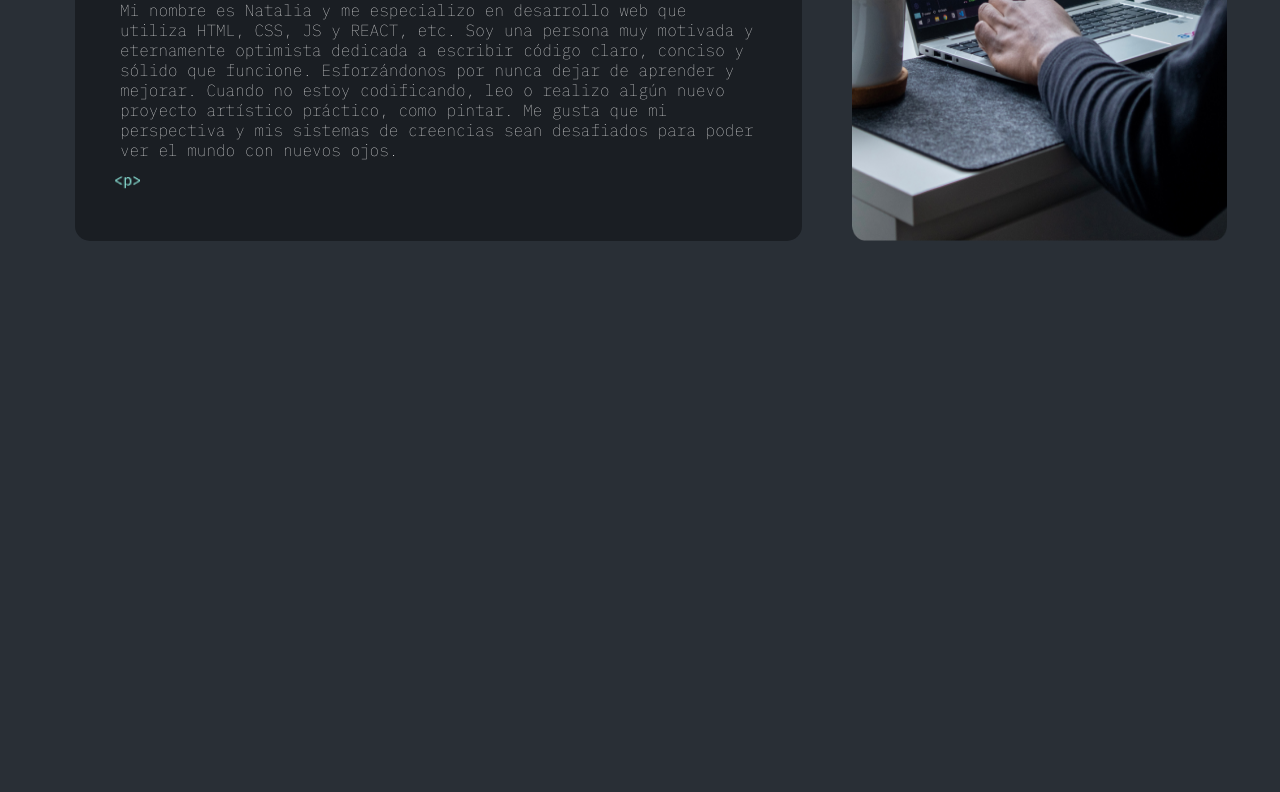
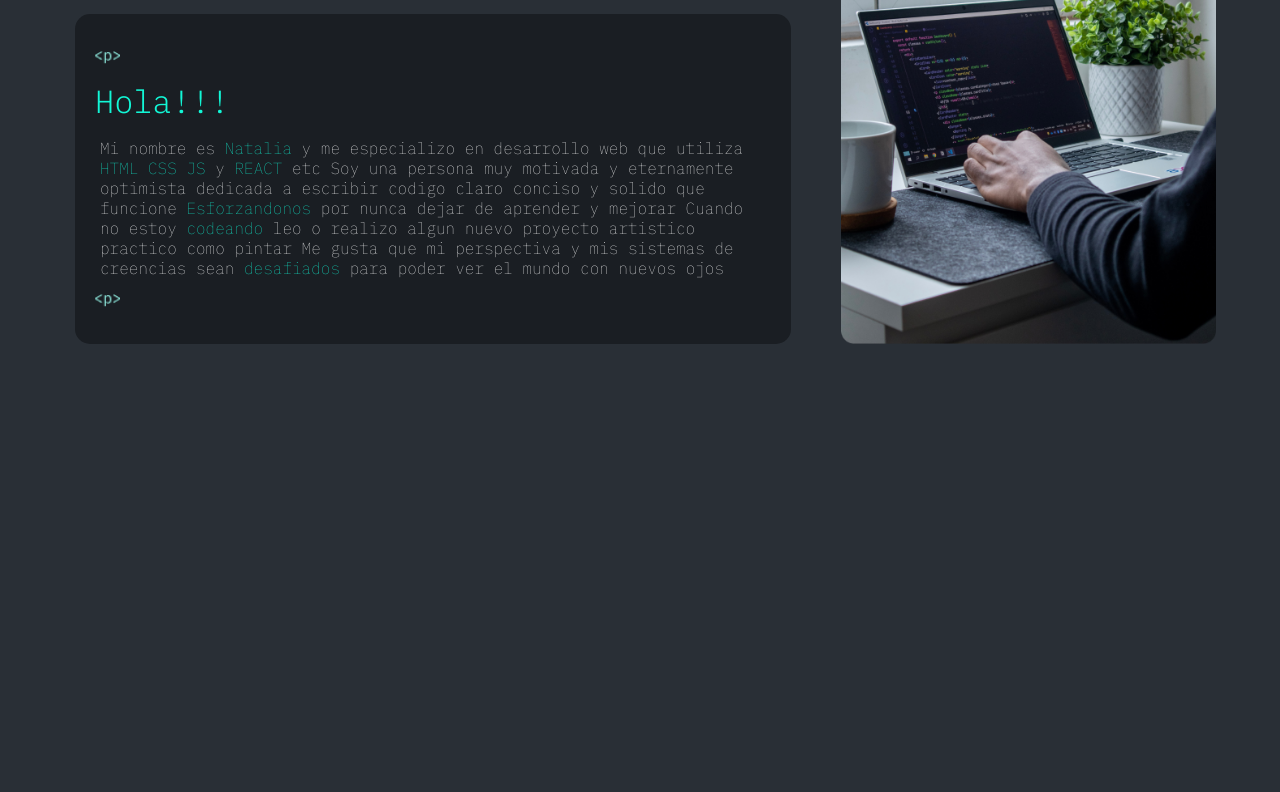
Before and after one commit to Nannita1403/RTC-P4-Porfolio, a website built with Vite: page index.html in a window 1280 px wide. Shown: the part 693-1485 px from the top of the page. After the commit the page ends 1067 px from the top, so only its background shows below. Built offline with nearby package versions, Linux system fonts and the light colour scheme; files whose address does not match are found by name.

Commit message:
ok aboutMe

```diff
--- a/src/components/3.AboutMe/aboutMe.css
+++ b/src/components/3.AboutMe/aboutMe.css
@@ -1,33 +1,37 @@
 .aboutMe-section {
     margin-top: 100px;
-    margin-left: 25px;
-    height: 1300px;
-    width: 90%;
+    padding-left: 25px;
+    width: 100%;
+    background-image: url("./fond1c.png");
+    background-size: 250%;
+    background-position: center;
+}
+
+.sections {
+width: 100%;
 }
 
 .buttonMousse {
     max-width: 100%;
-    display: block;
     margin-left: auto;
     margin-right: auto;
-    margin-top: 75px;
+    margin-top: 175px;
 }
 .sectAbout {
     display: flex;
-    width: 100% ;
-    margin-top: 100px;
+    justify-content: space-evenly;
+    padding-top: 100px;
     margin-left: 50px;
     margin-right: 64px;
+    padding-bottom: 30px;
     gap: 50px;
 }
 
 .artText {
     display: flex;
+    justify-content: space-between;
     flex-direction: column;
     width: 880px;
-    background-color: var(--background-color2);
-    padding: 25px;
-    border-radius: 15px;
 }
 
 .title {
@@ -38,10 +42,12 @@
     flex-direction: column;
     justify-content: center;
     align-items: c;
-    margin-top: 65px;
-    padding: 15px 15px;
+    margin-top: 30px;
+    padding: 20px;
     height: 330px;
     gap: 16px;
+    background-color: var(--background-color2);
+    border-radius: 15px;
 
 }
 .imgP {
@@ -65,3 +71,7 @@ p {
     font-size: 16px;
     font-weight: var(--font-weigth-thin);
 }
+
+.green {
+    color: var(--title-color1);
+  }
--- a/src/components/3.AboutMe/sectionAboutMe.js
+++ b/src/components/3.AboutMe/sectionAboutMe.js
@@ -21,7 +21,7 @@ export const createAboutMe = () => {
   title.src = './btnAboutMe.png';
   pImgInicio.src = './_p_.png';
   textHola.textContent = 'Hola!!!'
-  textInfo.textContent = 'Mi nombre es Natalia y me especializo en desarrollo web que utiliza HTML, CSS, JS y REACT, etc. Soy una persona muy motivada y eternamente optimista dedicada a escribir código claro, conciso y sólido que funcione. Esforzándonos por nunca dejar de aprender y mejorar. Cuando no estoy codificando, leo o realizo algún nuevo proyecto artístico práctico, como pintar. Me gusta que mi perspectiva y mis sistemas de creencias sean desafiados para poder ver el mundo con nuevos ojos.';
+  textInfo.textContent = 'Mi nombre es Natalia y me especializo en desarrollo web que utiliza HTML, CSS, JS y REACT, etc. Soy una persona muy motivada y eternamente optimista dedicada a escribir codigo claro, conciso y solido que funcione. Esforzandonos por nunca dejar de aprender y mejorar. Cuando no estoy codeando, leo o realizo algun nuevo proyecto artistico practico, como pintar. Me gusta que mi perspectiva y mis sistemas de creencias sean desafiados para poder ver el mundo con nuevos ojos.';
   pImgFinal.src = './_p_.png';
   imgArticule.src = './imgArticule.png';
 
@@ -34,6 +34,7 @@ export const createAboutMe = () => {
   pImgInicio.classList.add('imgP');
   pImgFinal.classList.add('imgP');
   imgArticule.classList.add('imgArt');
+  textInfo.classList.add('textInfo');
 
   divText.append(pImgInicio);
   divText.append(textHola);
@@ -46,5 +47,32 @@ export const createAboutMe = () => {
 
   aboutMeSection.append(imgButtonMousse, sectionAbout);
 
-};
+  document.addEventListener("DOMContentLoaded", function() {
+    if (!textInfo) {
+        console.error("El elemento textInfo no se encontró en el DOM.");
+        return;
+    }
+    const wordsToColor = ["Natalia", "HTML", "CSS", "JS", "REACT", "codeando", "Esforzandonos", "desafiados"];
+
+    let words;
+    if (typeof textInfo.textContent === "string") {
+        words = textInfo.textContent.match(/\b\w+\b/g);
+    } else {
+        console.error("El texto proporcionado no es una cadena de texto válida.");
+        return;
+    }
+
+    let coloredText = '';
+    words.forEach(word => {
+        if (wordsToColor.includes(word.replace(/[^a-zA-Z]/g, ""))) {
+            coloredText += `<span class="green">${word}</span> `;
+        } else {
+            coloredText += `${word} `;
+        }
+    });
+
+    textInfo.innerHTML = coloredText;
+})
+}
+
 divSections.append(aboutMeSection);
```
Also changed, not shown: 1 other file.
